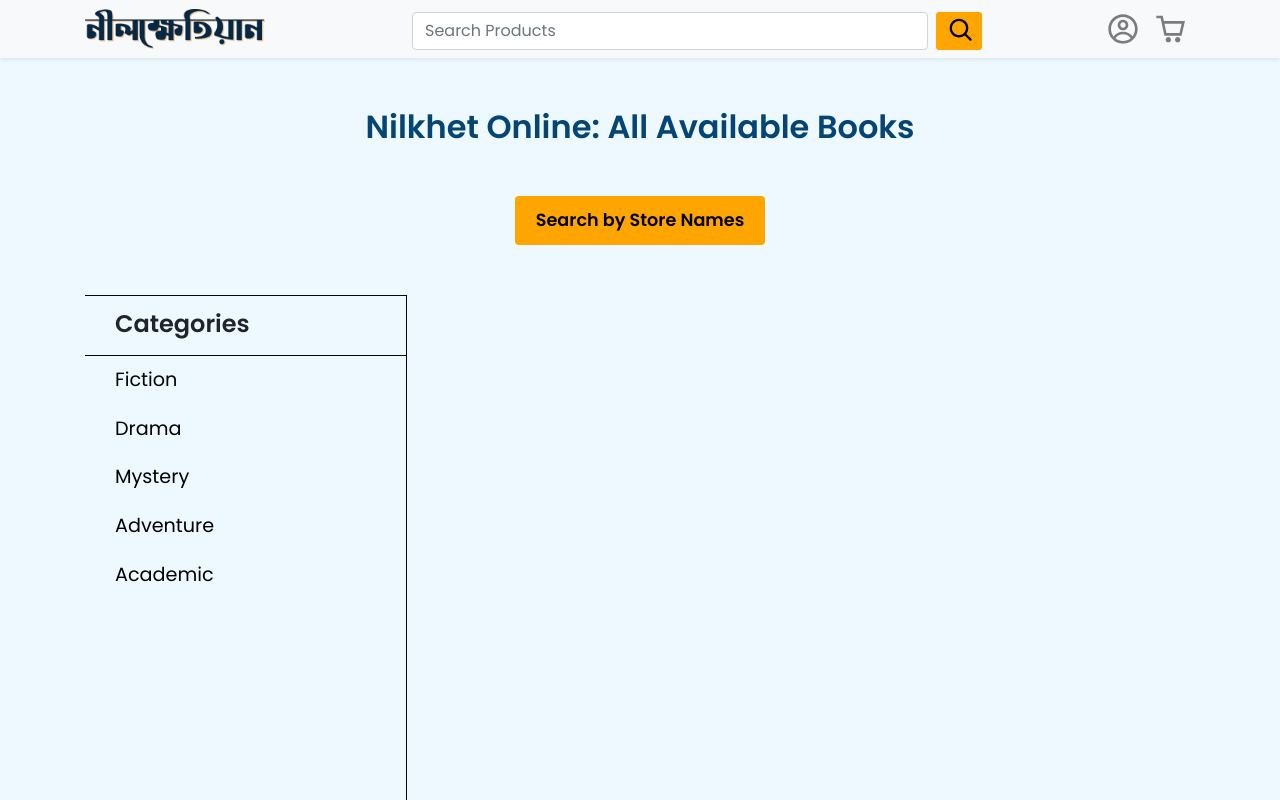
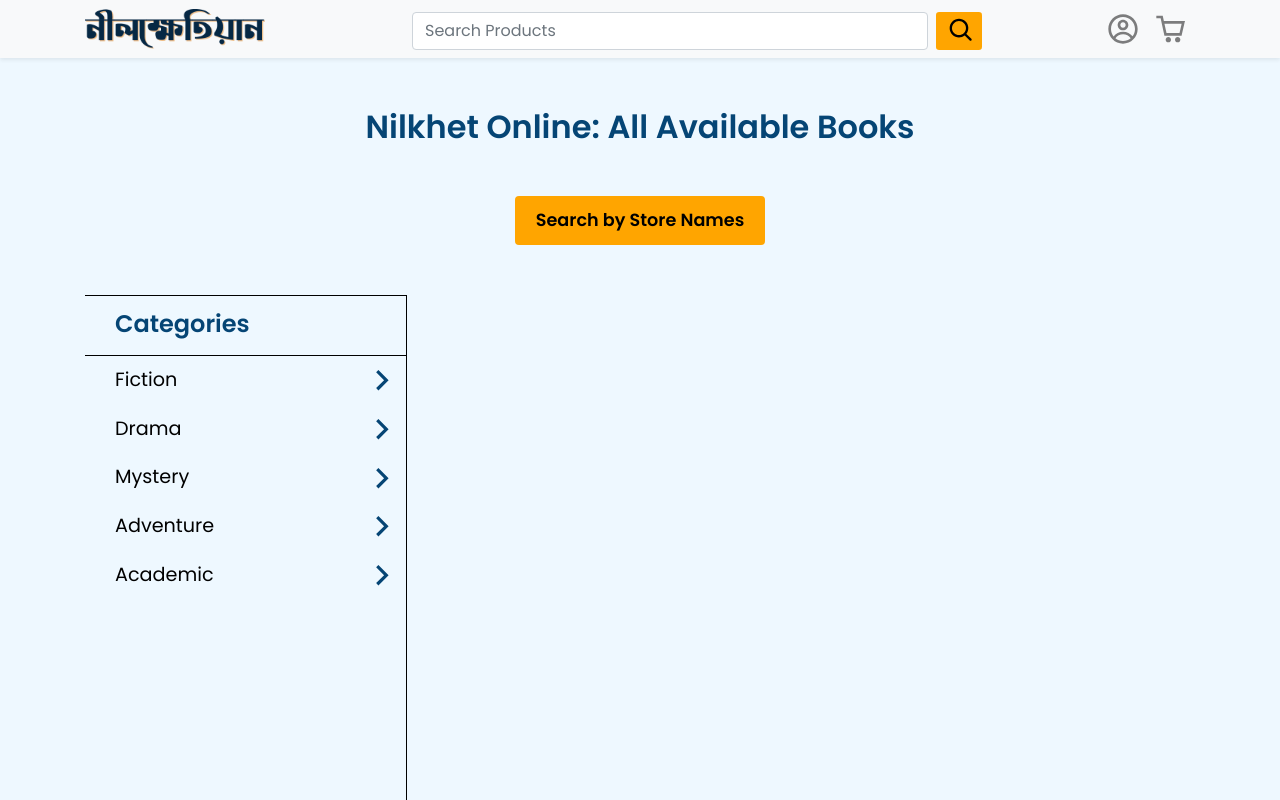
Before and after one commit to Viper4717/nilkhetian-frontend, a React (Create React App) app: page /store in a window 1280 px wide. Shown: the top 800 px of the page. Built offline with nearby package versions, Linux system fonts and the light colour scheme.

Commit message:
right arrow button added to category items

```diff
--- a/src/components/category/Category.css
+++ b/src/components/category/Category.css
@@ -18,7 +18,8 @@
     height: 60px;
 }
 .categoryHeaderDiv{
-    padding: 10px 30px ;
+    padding: 10px 30px;
+    color: #054575;
 }
 .categoryHeader{
     font-size: 1.5em;
@@ -35,6 +36,15 @@
     text-decoration: none;
     padding: 10px 30px;
     font-size: 1.2em;
+    position: relative;
+}
+.categoryLeftDiv > ul > li > a > svg{
+    position: absolute;
+    right: 5px;
+    top: 0;
+    bottom: 0;
+    margin: auto;
+    color: #054575;
 }
 .activeCategory{
     background-color: #c2c9ce;
--- a/src/components/category/Category.js
+++ b/src/components/category/Category.js
@@ -1,6 +1,6 @@
 import React, { useState } from 'react';
 import './Category.css';
-import { Container } from 'react-bootstrap';
+import { RiArrowRightSLine } from 'react-icons/ri';
 
 function Category({categories}) {
 
@@ -15,8 +15,9 @@
                 {categories.map(item => (
                     <li>
                         <a className={currentCategory === item? "activeCategory" : "inactiveCategory"}
-                            onClick={() => setCurrentCategory(item)} href='#'>
+                        onClick={() => setCurrentCategory(item)} href='#'>
                             {item}
+                            <RiArrowRightSLine size="2em"/>
                         </a>
                     </li>
                 ))}
--- a/src/components/home/FeaturedProducts.js
+++ b/src/components/home/FeaturedProducts.js
@@ -1,7 +1,7 @@
 import React from 'react';
 import './FeaturedProducts.css';
 import { Button, Card, CardGroup } from 'react-bootstrap';
-import {RiArrowRightCircleFill} from 'react-icons/ri'
+import { RiArrowRightCircleFill } from 'react-icons/ri';
 
 function FeaturedProducts({cardDeckTitle, topCategory}) {
     return (
```
